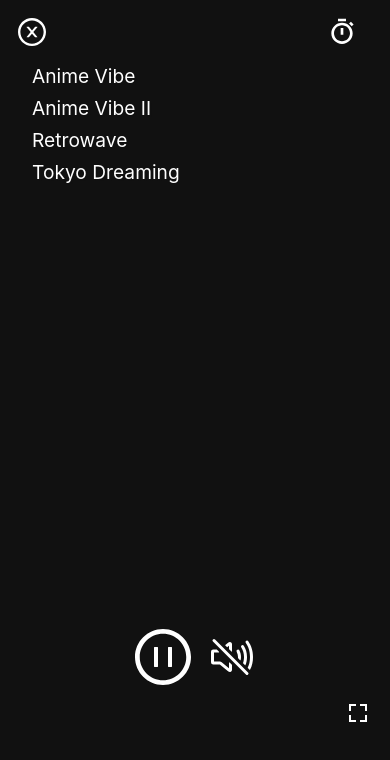
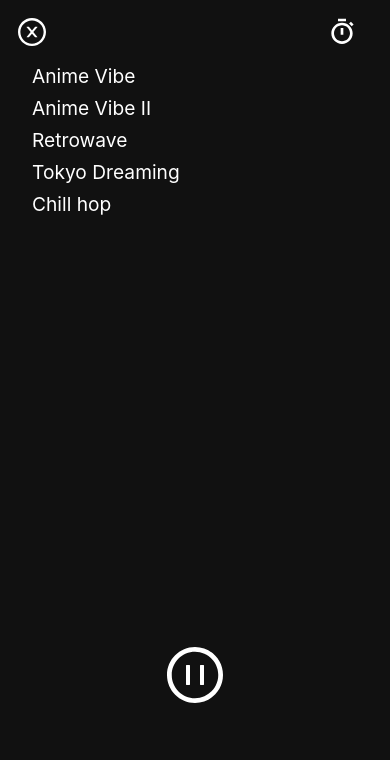
Before and after one commit to PatrickValera/16_studifi, a Next.js app in the folder frontend/: page / in a window 390 px wide. Shown: the top 760 px of the page. Built offline with nearby package versions, Linux system fonts and the light colour scheme.

Commit message:
mobile fixes

```diff
--- a/frontend/components/Radio/RadioStations.js
+++ b/frontend/components/Radio/RadioStations.js
@@ -56,7 +56,7 @@ const RadioStations = ({
                 cursor: 'pointer',
                 display: 'flex',
                 alignItems: 'center',
-                textShadow: '2px 2px #111',
+                textShadow: '1px 1px #111',
               },
               {
                 '&:hover': {
--- a/frontend/components/Radio/RadioVideo.js
+++ b/frontend/components/Radio/RadioVideo.js
@@ -28,7 +28,6 @@ const RadioVideo = ({ videoSrc, audioSrc, playing, muted, volume, setPlaying })
         playing={playing}
         url={audioSrc}
         volume={volume}
-        muted={muted}
       />
       {/* ============== VIDEO ============== */}
       <ReactPlayer
--- a/frontend/components/Radio/RadioVideoController.js
+++ b/frontend/components/Radio/RadioVideoController.js
@@ -69,7 +69,7 @@ const RadioVideoController = ({ playing, setMuted, setPlaying, volume, setVolume
                     {playing ? <AiOutlinePauseCircle /> : <AiOutlinePlayCircle />}
                 </Button>
                 <Button
-                    sx={{ fontSize: '3rem', color: 'white', minWidth: 0, px: 1 }}
+                    sx={{ display: { xs: 'none', md: 'block' },fontSize: '3rem', color: 'white', minWidth: 0, px: 1 }}
                     variant='text'
                     disableRipple
                     onClick={() => {
@@ -91,7 +91,7 @@ const RadioVideoController = ({ playing, setMuted, setPlaying, volume, setVolume
                 justifyContent:'right'
             }}>
                 <Button
-                    sx={{color:'white',fontSize:'1.5rem'}}
+                    sx={{display: { xs: 'none', md: 'block' },color:'white',fontSize:'1.5rem'}}
                 onClick={() => {
                     if (fullScreen) CloseFullScreen()
                     else handleFullScreen()
--- a/frontend/data/radioStations.js
+++ b/frontend/data/radioStations.js
@@ -14,6 +14,9 @@ const radioStations = [{
     name: 'Tokyo Dreaming',
     video: 'https://www.youtube.com/embed/EC24rvm5Awk?autoplay=1&start=0',
     audio: 'https://www.youtube.com/embed/EC24rvm5Awk?autoplay=1&start=0',
-
+},{
+    name: 'Chill hop',
+    video:'https://www.youtube.com/c/Chillhopdotcom/videos',
+    audio: 'https://www.youtube.com/watch?v=7NOSDKb0HlU&ab_channel=ChillhopMusic'
 }]
 export default radioStations
--- a/frontend/pages/index.js
+++ b/frontend/pages/index.js
@@ -12,9 +12,9 @@ export default function Home() {
 
   const [muted, setMuted] = useState(true)
   const [playing, setPlaying] = useState(false)
-  const [videoSrc, setVideoSrc] = useState('')
-  const [audioSrc, setAudioSrc] = useState('')
-  const [volume, setVolume] = useState(0)
+  const [videoSrc, setVideoSrc] = useState("https://www.youtube.com/watch?v=5qap5aO4i9A&ab_channel=LofiGirl")
+  const [audioSrc, setAudioSrc] = useState("https://www.youtube.com/watch?v=5qap5aO4i9A&ab_channel=LofiGirl")
+  const [volume, setVolume] = useState(1)
   const main = useRef()
   useEffect(() => {
     setPlaying(true)
```
